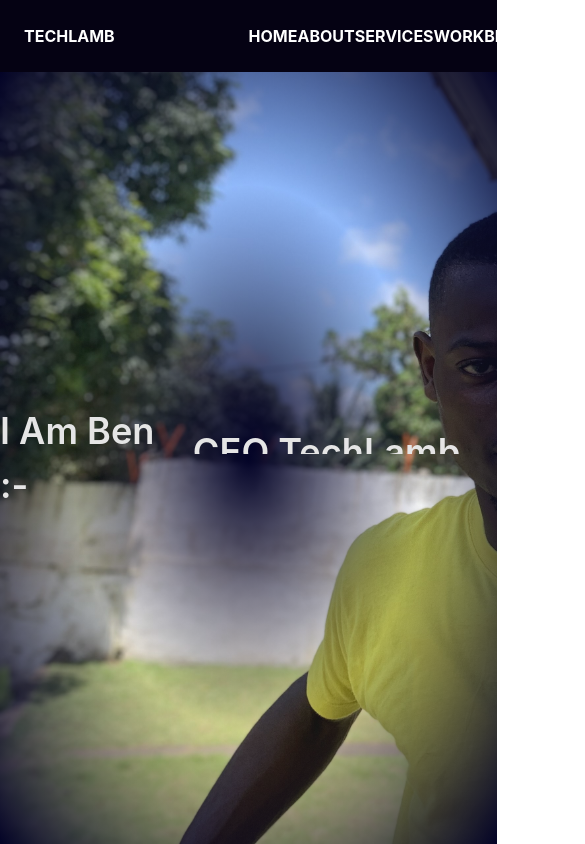
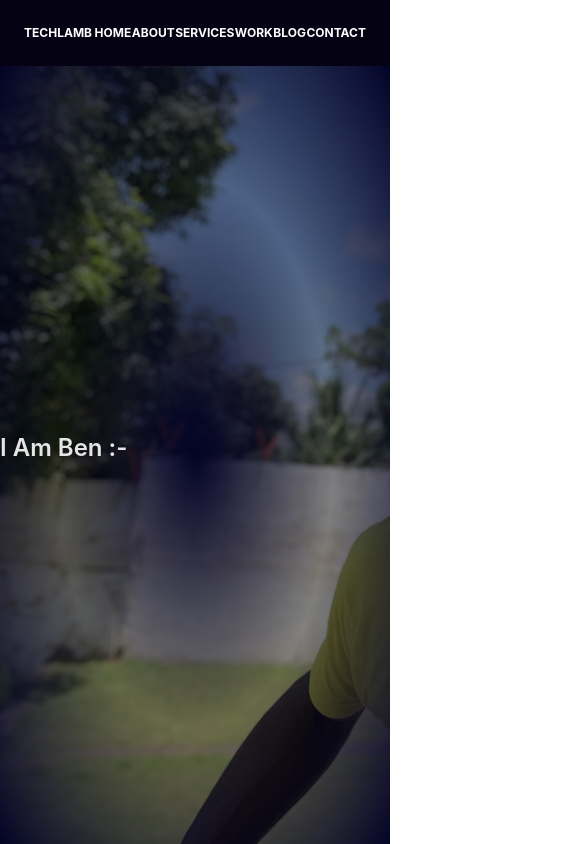
Before and after one commit to benjaminangafua/blog, a Vue app: page / in a window 390 px wide. Shown: the top 844 px of the page, 585 px wide, since content can reach past the window. Built offline with nearby package versions, Linux system fonts and the light colour scheme.

Commit message:
Latest update 2023

```diff
--- a/src/assets/css/animation.css
+++ b/src/assets/css/animation.css
@@ -2,8 +2,8 @@
     color: #e5e5e5;
     font-size: 2.26rem;
     text-transform: capitalize;
-    display: inline;
-    display: flex;
+    display: grid;
+    grid-template-columns: auto auto;
 }
 
 .animation {
@@ -58,3 +58,9 @@
         margin-top: 0;
     }
 }
+
+@media (max-width: 575.95px) {
+    .banner {
+        font-size: 1.5rem;
+    }
+}
--- a/src/assets/css/home.css
+++ b/src/assets/css/home.css
@@ -1,5 +1,5 @@
 .main {
-    background-image: radial-gradient( rgb(3, 3, 39), hsla(0, 33%, 97%, 0.068), rgb(3, 3, 39)), url('/images/bg.JPG');
+    background-image: radial-gradient( rgb(3, 3, 39), hsla(0, 4%, 5%, 0.5), rgb(3, 3, 39)), url('/images/bg.JPG');
     background-repeat: no-repeat;
     background-size: cover;
 }
--- a/src/assets/css/layout.css
+++ b/src/assets/css/layout.css
@@ -10,6 +10,7 @@ body {
 
 .main-container {
     min-height: 100vh;
+    /* min-width: 100vw; */
     display: grid;
     grid-template-rows: auto 2fr auto;
     margin: 0;
@@ -28,12 +29,11 @@ body {
 
 .header {
     display: grid;
-    grid-template-columns: 50% auto;
+    grid-template-columns: auto auto;
     background: var(--dark-blue);
     font-weight: bold;
     padding: 1.5rem;
     margin: 0;
-
 }
 
 .header a {
@@ -68,3 +68,12 @@ body {
 .footer {
     text-align: center;
 }
+
+@media (max-width: 575.95px) {
+    body {
+        font-size: 12px;
+    }
+    .banner {
+        font-size: 2rem;
+    }
+}
--- a/src/assets/css/main.css
+++ b/src/assets/css/main.css
@@ -1,4 +1,4 @@
 @import url('./color.css');
-@import url('./layout.css');
 @import url('./typography.css');
 @import url('./images.css');
+@import url('./layout.css');
```
